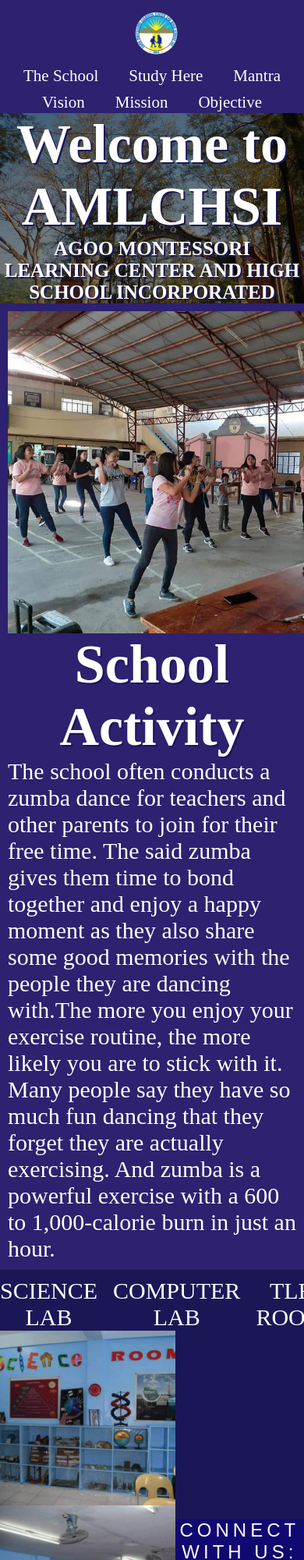
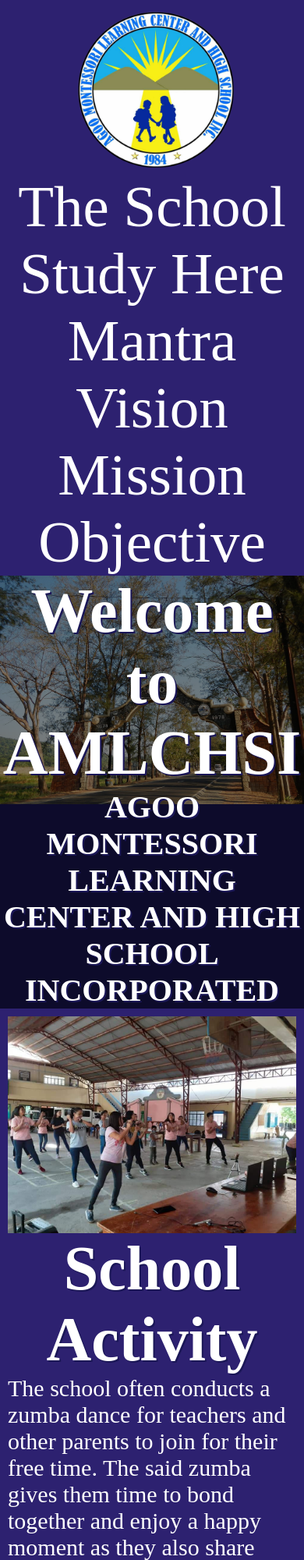
Before and after one commit to UBSITLaronGabrielle/amlchsi, a plain HTML site: page index.html in a window 390 px wide. Shown: the top 2000 px of the page at 78% size. Drawn offline with Linux system fonts and the light colour scheme.

Commit message:
Add files via upload

```diff
--- a/index.css
+++ b/index.css
@@ -245,3 +245,68 @@ h3 {
         width: 910px;
     }
 }
+
+@media only screen and (max-width: 1080px) {
+    .main-header {
+        width: 100%;
+    }
+    .logo img{
+        position:center;
+        width: 200px;
+        height: 200px;
+    }
+
+    .navigation a {
+        padding: 20px;
+        font-size: 75px;
+        margin-top: 20px;
+    }
+
+    h2{
+        text-align: center;
+        font-size: 80px;
+    }
+
+    h3{
+        font-size: 40px;
+    }
+
+    .wrapper{
+        width:100%;
+    }
+
+    .bg{
+        width: 100%;
+    }
+    .news img {
+        width: 100%;
+        position: center;
+    }
+    .news{
+        width: 100%;
+    }
+
+    .p{
+        font-size:50px;
+        text-align: justify;
+    }
+    .rooms{
+        width:100%;
+        height: 260px;
+        margin:0;
+    }
+    .picturerow img{
+        float: left;
+        width: 180px;
+    }
+    .picturerow::after{
+        flex: none;
+    }
+    .snip1189{
+        width: 100%;
+        margin-top:0;
+    }
+    .foot{
+        width:100%;
+    }
+}
```
